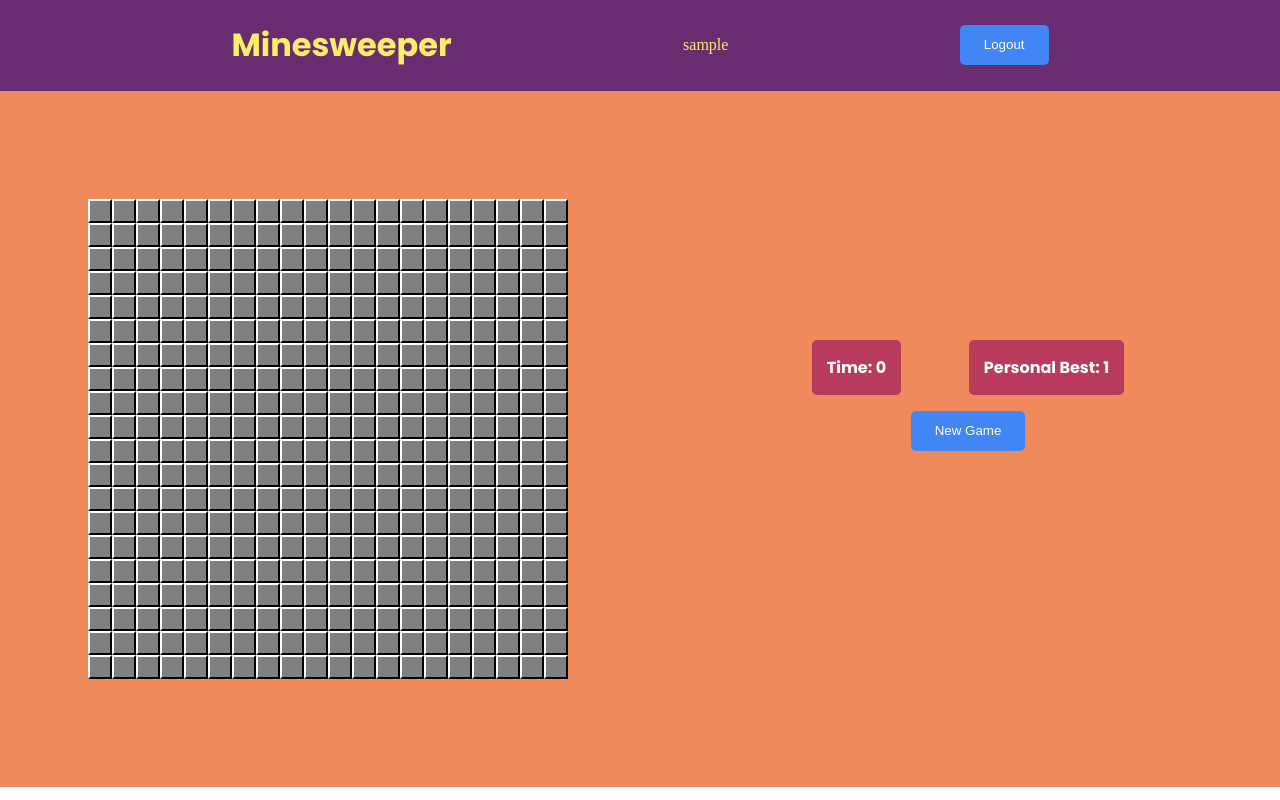
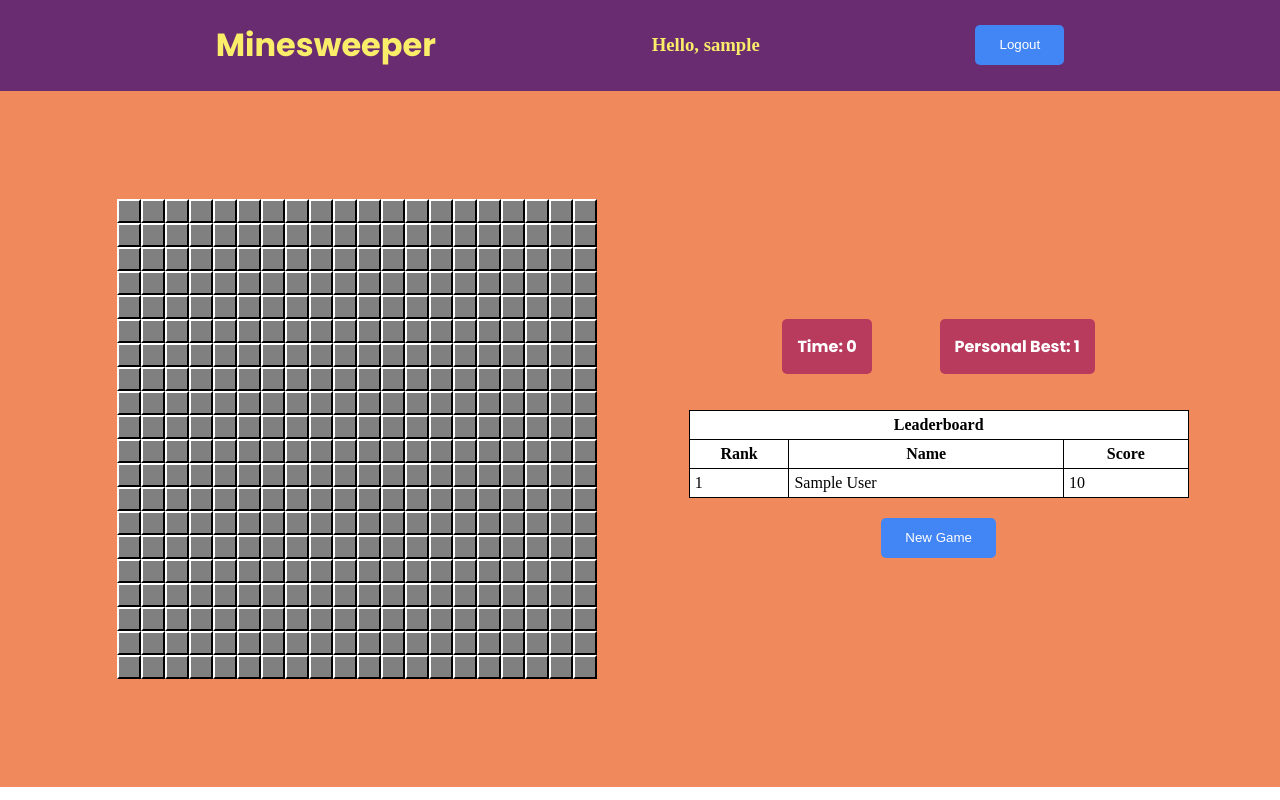
Before and after one commit to hemanthreddy6/Minesweeper, a PHP site: page /Game/index.php in a window 1280 px wide. Run offline with PHP 8.4, Linux system fonts and the light colour scheme; the visitor is signed in with stand-in values (Sample User, id 1); tables that the repository leaves empty or names only in its code hold one stand-in row (values such as "Sample post").

Commit message:
Added Leaderboard

```diff
--- a/Game/index.css
+++ b/Game/index.css
@@ -46,7 +46,7 @@ button:hover{
     display: flex;
     flex-direction: row;
     align-items: center;
-    justify-content:space-around;
+    justify-content:space-evenly;
     background-color: #F08A5D;
     padding: 20px 0px;
     height: calc(82vh);
@@ -102,13 +102,24 @@ button:hover{
     justify-content: center;
     align-items: center;
 }
-@media screen and (max-width: 850px)
+@media screen and (max-width: 1100px)
 {
     #main-container{
-        flex-direction: column-reverse;
+        flex-direction: column;
+        height: calc(170vh);
+        justify-content: space-evenly;
+    }
+    #scoreTable{
+        height: 100px;
+    }
+    #side-container{
+        height: 300px;
     }
 }
 a{
     text-decoration: none;
     color: white;
 }
+#leaderboard{
+    width: 500px;
+}
--- a/Game/index.js
+++ b/Game/index.js
@@ -23,7 +23,10 @@ function createGame()
         document.getElementById("container").appendChild(dummy);
     }
     document.getElementById("start-button").addEventListener("click",initializeGame);
+    document.getElementById("logout").addEventListener("click",logout);
     addListeners();
+    updateLeaderboard();
+    setInterval(updateLeaderboard,10000);
 }
 function initializeGame()
 {
@@ -342,3 +345,19 @@ function updateDatabase()
     score.send(data);
     console.log(name+" "+highScore);
 }
+function updateLeaderboard()
+{
+    let board=new XMLHttpRequest();
+    board.onreadystatechange=function(){
+        if(this.readyState==4&&this.status==200)
+        {
+            document.getElementById("leaderboard").innerHTML=this.responseText;
+        }
+    }
+    board.open("POST","leaderboard.php",true);
+    board.send();
+}
+function logout()
+{
+    window.location.href="../logout.php";
+}
--- a/Game/index.php
+++ b/Game/index.php
@@ -30,8 +30,8 @@
     ?>
     <header>
         <h1 id="title">Minesweeper</h1>
-        <p id="playername"><?php echo $_SESSION["username"]?></p>
-        <button id="logout"><a href="../logout.php">Logout</a></button>
+        <h3>Hello, <span id="playername"><?php echo $_SESSION["username"]?></span></h3>
+        <button id="logout">Logout</button>
     </header>
     <div id="main-container">
         <div id="container">
@@ -41,9 +41,10 @@
                 <p id="currentScore" class="score">Time: 0</p>
                 <p id="highScore" class="score">Personal Best: <?php echo $_SESSION["score"]?></p>
             </div>
+            <div id="leaderboard"></div>
             <div id="button-bar">
                 <button id="start-button">New Game</button>
-                <h1 id="result" style="height:60px"></h1>
+                <p id="result"></p>
             </div>
         </div>
     </div>
--- /dev/null
+++ b/Game/leaderboard.php
@@ -0,0 +1,54 @@
+<!DOCTYPE html>
+<html>
+<head>
+    <style>
+        table{
+            width: 100%;
+            border-collapse: collapse;
+            background-color: #FFFFFF;
+            margin-top: 20px;
+            margin-bottom: 20px;
+        }
+        table,td,th{
+            border: 1px solid black;
+            padding: 5px;
+        }
+    </style>
+</head>
+<body>
+<?php
+    $server="localhost";
+    $username="root";
+    $password="";
+    $database="minesweeper";
+    $conn=new mysqli($server,$username,$password,$database);
+    $result=$conn->query("SELECT Name, Score FROM userdata WHERE Score>0 ORDER BY Score ASC");
+    echo "<table>
+    <tr>
+        <th colspan='3'>Leaderboard</th>
+    </tr>
+    <tr>
+        <th style='width:20%'>Rank</th>
+        <th>Name</th>
+        <th style='width:25%'>Score</th>
+    </tr>";
+    $row;
+    for($i=0;$i<5;$i++)
+    {
+        if($row=$result->fetch_assoc())
+        {
+            echo "<tr>
+                <td>".($i+1)."</td>
+                <td>".$row["Name"]."</td>
+                <td>".$row["Score"]."</td>
+            </tr>";
+        }
+        else
+        {
+            break;
+        }
+    }
+    echo "</table>";
+?>
+</body>
+</html>
```
